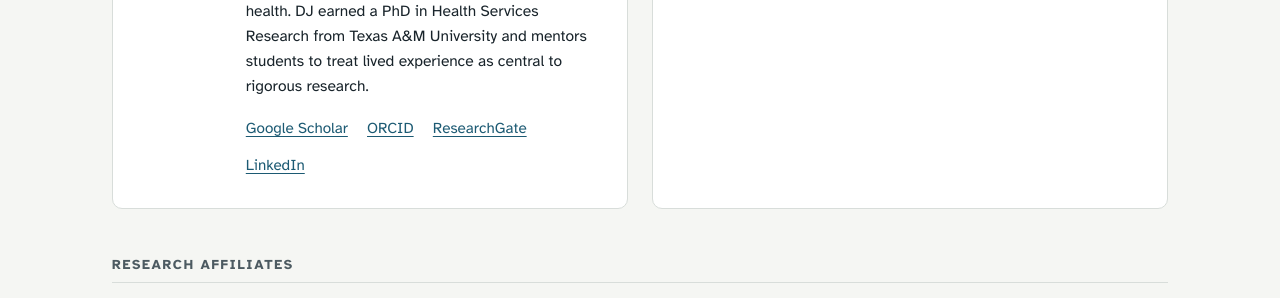
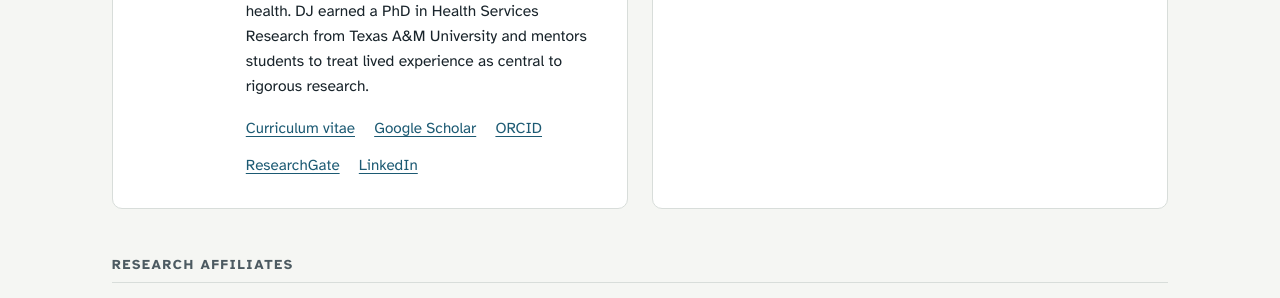
Before and after one commit to djmcmaughan/dwrc-website, a plain HTML site: page index.html in a window 1280 px wide. Shown: the part 4858-5156 px from the top of the page. Drawn offline with Linux system fonts and the light colour scheme.

Commit message:
Link DJ McMaughan's CV from the team page
Co-Authored-By: Claude Opus 5.5 <noreply@anthropic.com>
Claude-Session: https://claude.ai/code/session_01UUfieSbDqaBByLvSVYSbmw

```diff
--- a/index.html
+++ b/index.html
@@ -286,6 +286,7 @@ footer ul{display:flex;gap:1.1rem;list-style:none;padding:0;margin:0;flex-wrap:w
             <p class="role">Director · Professor of Public Health</p>
             <p class="bio">Dr. DJ McMaughan is a Professor of Public Health and the Director of the Disability and Wellness Research Collaborative. Their research starts from lived experience and community priorities and focuses on the structural inequities that keep disabled and neurodivergent people from the health and social care they need. Their interests include (1) participatory and statistical methods for justice-oriented public health; (2) social inclusion and relationships as drivers of health; (3) autism, neurodivergence, and intersecting identities; and (4) housing, employment, and other social drivers of health. DJ earned a PhD in Health Services Research from Texas A&amp;M University and mentors students to treat lived experience as central to rigorous research.</p>
             <div class="links">
+              <a href="https://djmcmaughan.github.io/cv/">Curriculum vitae<span class="sr-only"> for DJ McMaughan</span></a>
               <a href="https://scholar.google.com/citations?user=NpbkwFYAAAAJ&amp;hl=en">Google Scholar<span class="sr-only"> profile for DJ McMaughan</span></a>
               <a href="https://orcid.org/0000-0002-2147-2686">ORCID<span class="sr-only"> profile for DJ McMaughan</span></a>
               <a href="https://www.researchgate.net/profile/Darcy_Mcmaughan">ResearchGate<span class="sr-only"> profile for DJ McMaughan</span></a>
```
